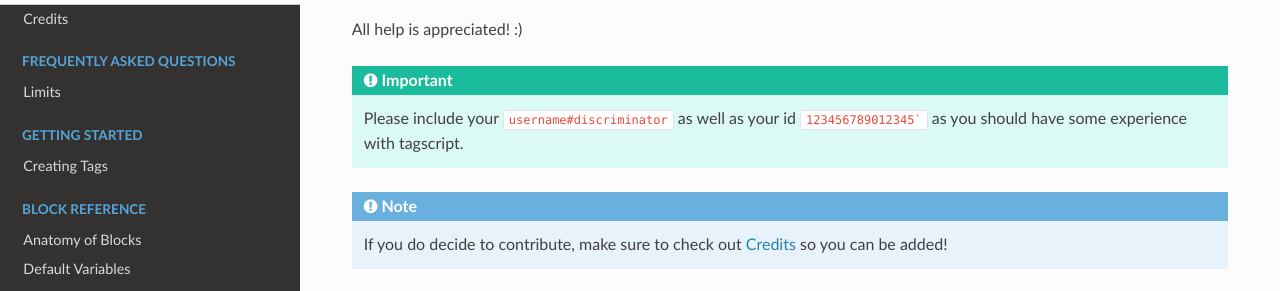
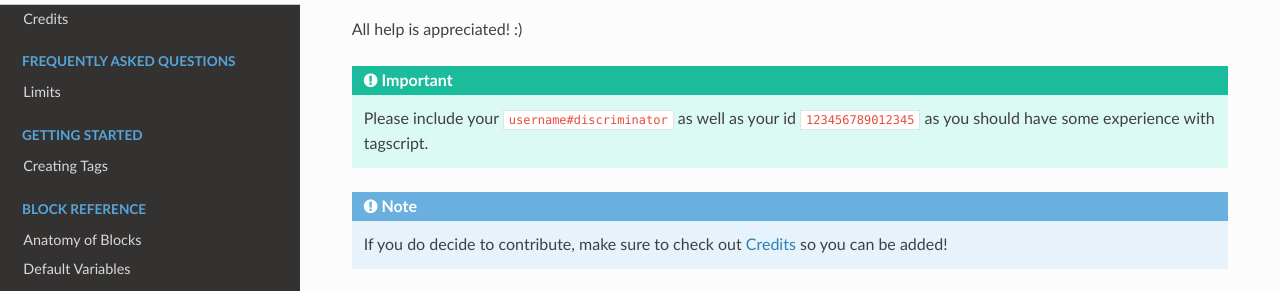
Before and after one commit to Leg3ndary/tagscript-docs, a Sphinx documentation site: the page built from docs/source/contributing.rst, in a window 1280 px wide. Shown: the part 190-481 px from the top of the page. Built offline with Sphinx 7.4.7 and the Read the Docs theme 2.0.0, drawn with Linux system fonts in a browser that asks for light colours.

Commit message:
Remove extra backtick

````diff
--- a/docs/source/contributing.rst
+++ b/docs/source/contributing.rst
@@ -7,7 +7,7 @@ All help is appreciated! :)
 
 .. important::
 
-    Please include your ``username#discriminator`` as well as your id ``123456789012345``` as you should have some experience with tagscript.
+    Please include your ``username#discriminator`` as well as your id ``123456789012345`` as you should have some experience with tagscript.
 
 .. note::
 
````
